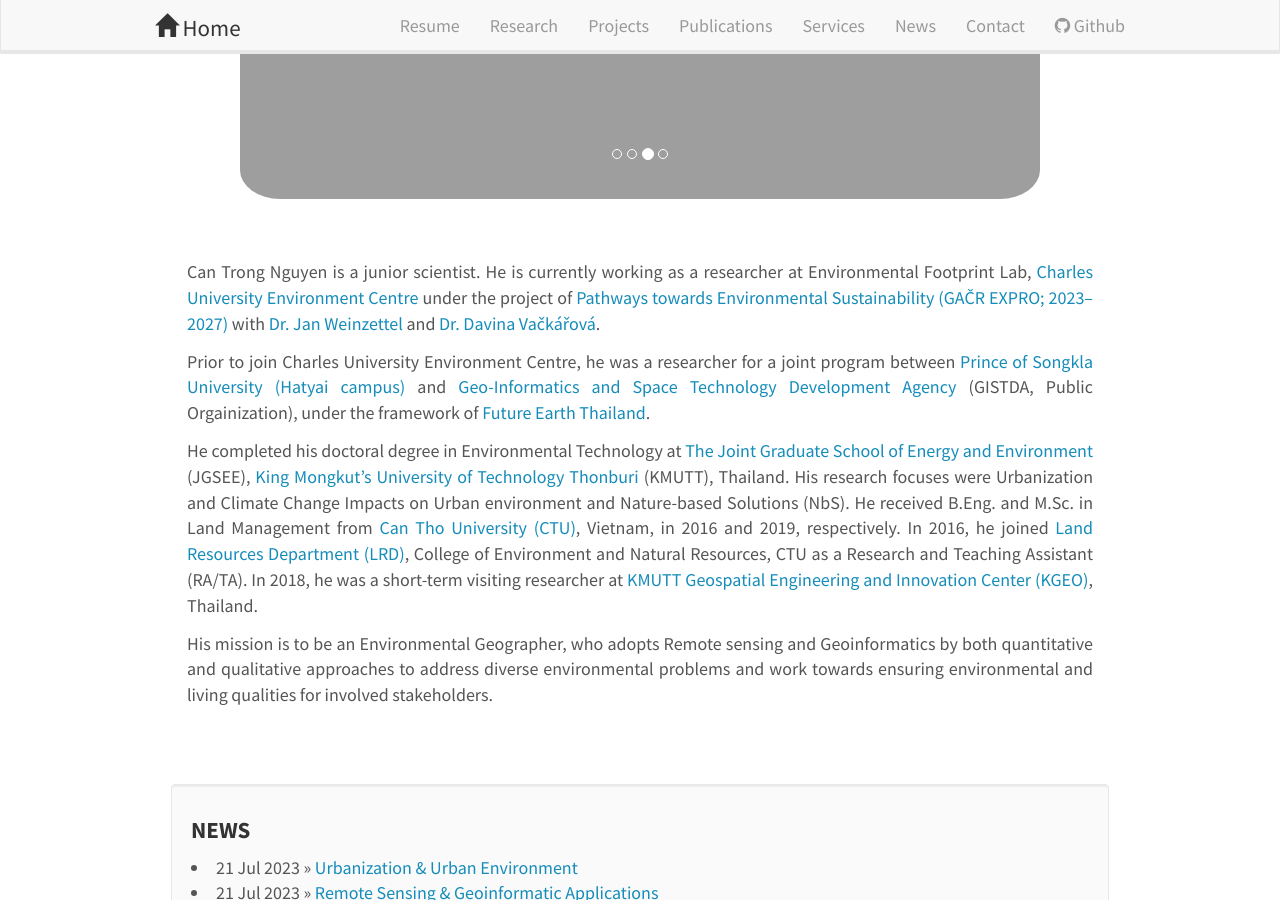
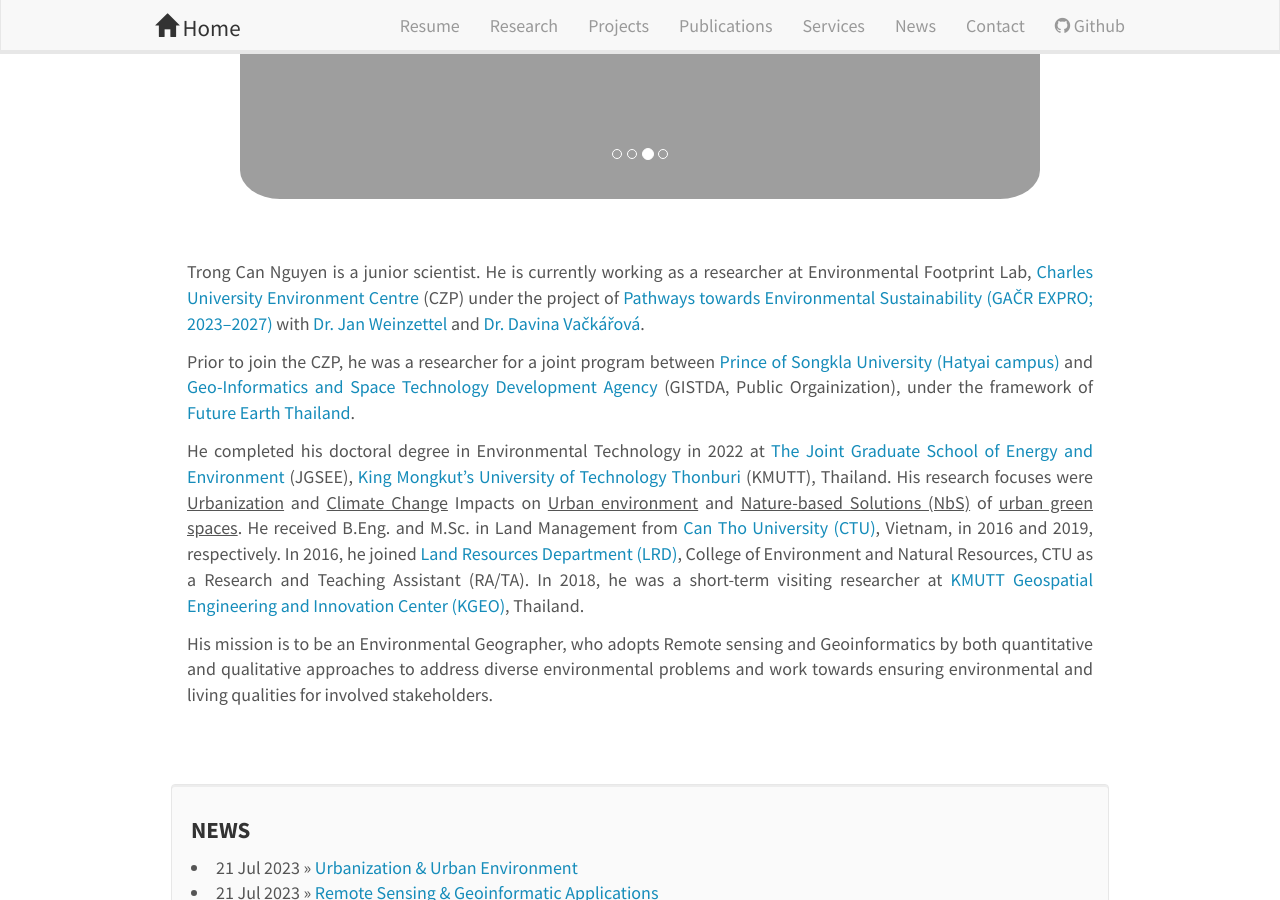
Before and after one commit to canng/cann, a Jekyll site: the page built from _pages/home.md, in a window 1280 px wide and 900 px high, scrolled down 813 px. Built offline with Jekyll 4.4.1, drawn with Linux system fonts in a browser that asks for light colours; nearby versions of some CDN libraries.

Commit message:
update homepage

```diff
--- a/_pages/home.md
+++ b/_pages/home.md
@@ -48,11 +48,11 @@ permalink: /
 <div id="homeid" class="col-sm-12">
 <div style="text-align:justify" markdown="1">
 
-<p>Can Trong Nguyen is a junior scientist. He is currently working as a researcher at Environmental Footprint Lab, <a href="https://czp.cuni.cz/en/">Charles University Environment Centre</a> under the project of <a href="https://czp.cuni.cz/en/projects/pathways-towards-environmental-sustainability-gacr-expro-2023-2027">Pathways towards Environmental Sustainability (GAČR EXPRO; 2023–2027)</a> with <a href="https://czp.cuni.cz/en/about-us/staff/jan-weinzettel">Dr. Jan Weinzettel</a> and <a href="https://czp.cuni.cz/en/about-us/staff/davina-vackarova">Dr. Davina Vačkářová</a>. </p>
+<p>Trong Can Nguyen is a junior scientist. He is currently working as a researcher at Environmental Footprint Lab, <a href="https://czp.cuni.cz/en/">Charles University Environment Centre</a> (CZP) under the project of <a href="https://czp.cuni.cz/en/projects/pathways-towards-environmental-sustainability-gacr-expro-2023-2027">Pathways towards Environmental Sustainability (GAČR EXPRO; 2023–2027)</a> with <a href="https://czp.cuni.cz/en/about-us/staff/jan-weinzettel">Dr. Jan Weinzettel</a> and <a href="https://czp.cuni.cz/en/about-us/staff/davina-vackarova">Dr. Davina Vačkářová</a>. </p>
 
-<p>Prior to join Charles University Environment Centre, he was a researcher for a joint program between <a href="https://en.psu.ac.th/">Prince of Songkla University (Hatyai campus)</a> and <a href="https://www.gistda.or.th/home.php?lang=EN">Geo-Informatics and Space Technology Development Agency </a>(GISTDA, Public Orgainization), under the framework of <a href="https://www.futureearththailand.org/frontpage">Future Earth Thailand</a>. </p>
+<p>Prior to join the CZP, he was a researcher for a joint program between <a href="https://en.psu.ac.th/">Prince of Songkla University (Hatyai campus)</a> and <a href="https://www.gistda.or.th/home.php?lang=EN">Geo-Informatics and Space Technology Development Agency </a>(GISTDA, Public Orgainization), under the framework of <a href="https://www.futureearththailand.org/frontpage">Future Earth Thailand</a>. </p>
 
-<p>He completed his doctoral degree in Environmental Technology at <a href="https://www.jgsee.kmutt.ac.th/v3/">The Joint Graduate School of Energy and Environment </a>(JGSEE), <a href="https://www.kmutt.ac.th/en/">King Mongkut’s University of Technology Thonburi </a>(KMUTT), Thailand. His research focuses were Urbanization and Climate Change Impacts on Urban environment and Nature-based Solutions (NbS). He received B.Eng. and M.Sc. in Land Management from <a href="https://en.ctu.edu.vn/">Can Tho University (CTU)</a>, Vietnam, in 2016 and 2019, respectively. In 2016, he joined <a href="https://lrd.ctu.edu.vn/en/">Land Resources Department (LRD)</a>, College of Environment and Natural Resources, CTU as a Research and Teaching Assistant (RA/TA). In 2018, he was a short-term visiting researcher at <a href="http://kgeo.org/kgeo/">KMUTT Geospatial Engineering and Innovation Center (KGEO)</a>, Thailand. </p>
+<p>He completed his doctoral degree in Environmental Technology in 2022 at <a href="https://www.jgsee.kmutt.ac.th/v3/">The Joint Graduate School of Energy and Environment </a>(JGSEE), <a href="https://www.kmutt.ac.th/en/">King Mongkut’s University of Technology Thonburi </a>(KMUTT), Thailand. His research focuses were <u>Urbanization</u> and <u>Climate Change</u> Impacts on <u>Urban environment</u> and <u>Nature-based Solutions (NbS)</u> of <u>urban green spaces</u>. He received B.Eng. and M.Sc. in Land Management from <a href="https://en.ctu.edu.vn/">Can Tho University (CTU)</a>, Vietnam, in 2016 and 2019, respectively. In 2016, he joined <a href="https://lrd.ctu.edu.vn/en/">Land Resources Department (LRD)</a>, College of Environment and Natural Resources, CTU as a Research and Teaching Assistant (RA/TA). In 2018, he was a short-term visiting researcher at <a href="http://kgeo.org/kgeo/">KMUTT Geospatial Engineering and Innovation Center (KGEO)</a>, Thailand. </p>
 
 <p>His mission is to be an Environmental Geographer, who adopts Remote sensing and Geoinformatics by both quantitative and qualitative approaches to address diverse environmental problems and work towards ensuring environmental and living qualities for involved stakeholders.</p>
 
```
